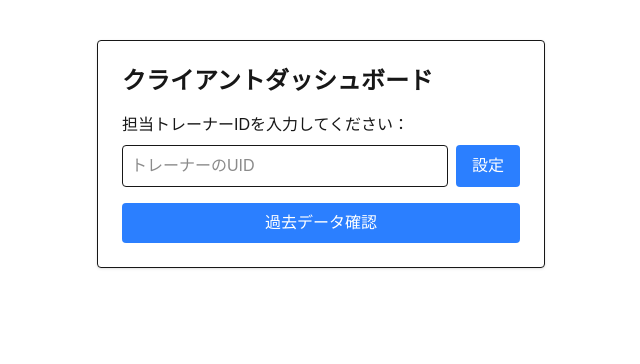
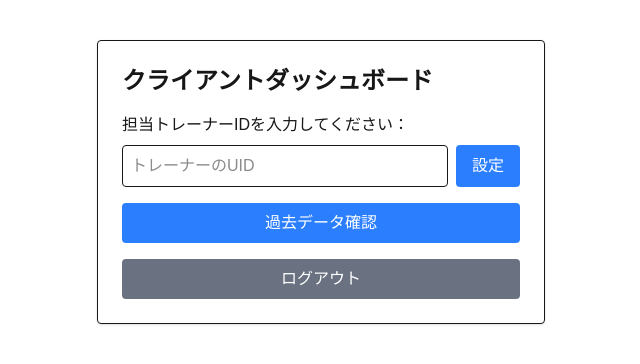
Before and after one commit to sonoda80/app, a Next.js app: page /client in a window 1280 px wide. Shown: the top 364 px of the page, without its empty margins (319-959 px from the left). Built offline with nearby package versions, Linux system fonts and the light colour scheme; no server answers; the database is empty; sample sign-in values are in the browser's storage.

Commit message:
戻るボタン実装

```diff
--- a/src/app/chat/page.tsx
+++ b/src/app/chat/page.tsx
@@ -1,6 +1,6 @@
 "use client";
 import { useState, useEffect, useRef } from "react";
-import { useSearchParams } from "next/navigation";
+import { useSearchParams, useRouter } from "next/navigation";
 import {
   getFirestore,
   collection,
@@ -38,6 +38,7 @@ type Message = {
 export default function ChatPage() {
   const searchParams = useSearchParams();
   const trainerId = searchParams.get("trainerId") || "";
+  const router = useRouter();
 
   const [user, setUser] = useState<User | null>(null);
   const [role, setRole] = useState<"client" | "trainer" | null>(null);
@@ -279,6 +280,16 @@ export default function ChatPage() {
   return (
     <div className="max-w-xl mx-auto mt-10 p-4 border rounded shadow">
       <h2 className="text-xl font-bold mb-4">チャット</h2>
+      {role && (
+        <button
+          onClick={() =>
+            router.push(role === "trainer" ? "/trainer" : "/client")
+          }
+          className="text-blue-600 underline mb-4"
+        >
+          ダッシュボードに戻る
+        </button>
+      )}
 
       <div className="mb-4 h-60 overflow-y-auto space-y-2 bg-gray-50 p-2 rounded">
         {msgs.map((m) => {
--- a/src/app/client/page.tsx
+++ b/src/app/client/page.tsx
@@ -3,7 +3,7 @@
 import { useState, useEffect } from "react";
 import Link from "next/link";
 import { useRouter } from "next/navigation";
-import { getAuth, onAuthStateChanged, User } from "firebase/auth";
+import { getAuth, onAuthStateChanged, User, signOut } from "firebase/auth";
 import { getFirestore, doc, getDoc, setDoc } from "firebase/firestore";
 import { firebaseApp } from "@/lib/firebase";
 
@@ -44,6 +44,12 @@ export default function ClientDashboard() {
     );
     setTrainer(inputId.trim());
     setInputId("");
+  };
+
+  const handleLogout = async () => {
+    if (!window.confirm("ログアウトしますか？")) return;
+    await signOut(auth);
+    router.push("/login");
   };
 
   if (loading) return <p>読み込み中…</p>;
@@ -89,6 +95,12 @@ export default function ClientDashboard() {
       >
         過去データ確認
       </Link>
+      <button
+        onClick={handleLogout}
+        className="mt-4 w-full bg-gray-500 text-white py-2 rounded hover:bg-gray-600"
+      >
+        ログアウト
+      </button>
     </div>
   );
 }
--- a/src/app/trainer/page.tsx
+++ b/src/app/trainer/page.tsx
@@ -1,17 +1,17 @@
-'use client';
+"use client";
 
-import { useState, useEffect } from 'react';
-import Link from 'next/link';
-import { useRouter } from 'next/navigation';
-import { getAuth, onAuthStateChanged, User } from 'firebase/auth';
+import { useState, useEffect } from "react";
+import Link from "next/link";
+import { useRouter } from "next/navigation";
+import { getAuth, onAuthStateChanged, User, signOut } from "firebase/auth";
 import {
   getFirestore,
   collection,
   query,
   where,
   onSnapshot,
-} from 'firebase/firestore';
-import { firebaseApp } from '@/lib/firebase';
+} from "firebase/firestore";
+import { firebaseApp } from "@/lib/firebase";
 
 type Client = {
   uid: string;
@@ -33,16 +33,16 @@ export default function TrainerDashboard() {
     // 認証状態を監視
     const unsubAuth = onAuthStateChanged(auth, (u) => {
       if (!u) {
-        router.push('/login');
+        router.push("/login");
         return;
       }
       setUser(u);
 
       // 自分が担当のクライアントだけを取得
       const q = query(
-        collection(db, 'users'),
-        where('role', '==', 'client'),
-        where('trainerId', '==', u.uid)
+        collection(db, "users"),
+        where("role", "==", "client"),
+        where("trainerId", "==", u.uid)
       );
       const unsubClients = onSnapshot(q, (snap) => {
         const list: Client[] = snap.docs.map((doc) => ({
@@ -61,6 +61,12 @@ export default function TrainerDashboard() {
       };
     });
   }, [auth, db, router]);
+
+  const handleLogout = async () => {
+    if (!window.confirm("ログアウトしますか？")) return;
+    await signOut(auth);
+    router.push("/login");
+  };
 
   if (loading) return <p>読み込み中…</p>;
   if (!user) return null; // onAuthStateChanged でリダイレクト済み
@@ -99,6 +105,12 @@ export default function TrainerDashboard() {
           ))}
         </div>
       )}
+      <button
+        onClick={handleLogout}
+        className="mt-4 w-full bg-gray-500 text-white py-2 rounded hover:bg-gray-600"
+      >
+        ログアウト
+      </button>
     </div>
   );
 }
```
